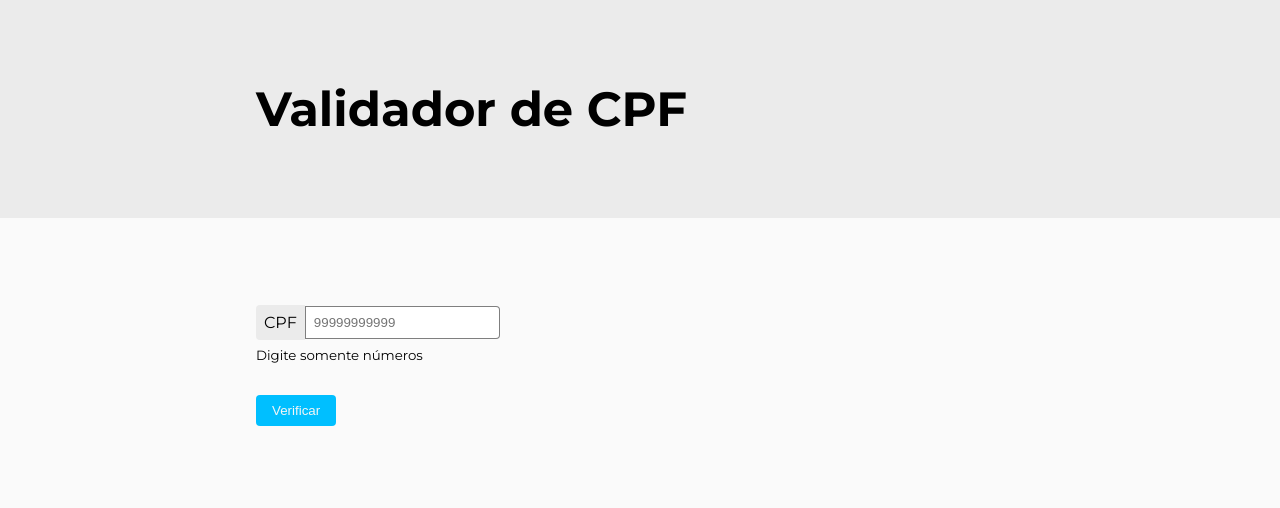
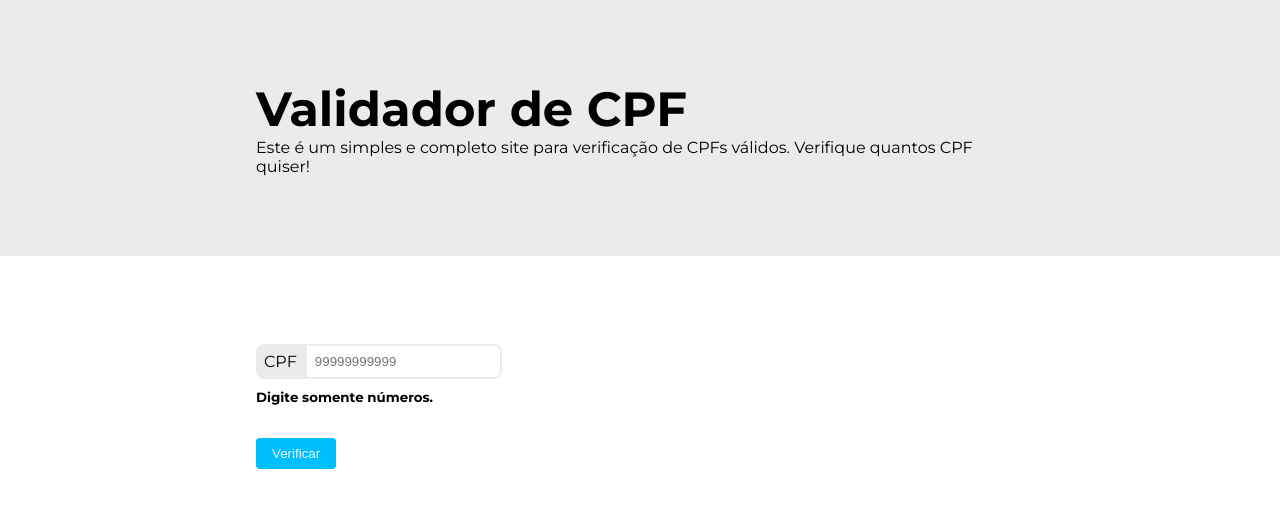
Before and after one commit to xandong/validador-cpf, a plain HTML site: page index.html in a window 1280 px wide. Drawn offline with Linux system fonts and the light colour scheme.

Commit message:
style: reescrita de textos e melhoria de cores

```diff
--- a/assets/script.js
+++ b/assets/script.js
@@ -6,7 +6,7 @@ function validador() {
   exCpf = exCpf.split("");
   if (
     exCpf.length != 11 ||
-    validadorInvalidos(exCpf) ||
+    verificadorInvalidos(exCpf) ||
     validadorPrimeiroDigito(exCpf) != exCpf[9] ||
     validadorSegundoDigito(exCpf) != exCpf[10]
   )
@@ -22,7 +22,7 @@ function validador() {
   );
 }
 
-function validadorInvalidos(exCpf) {
+function verificadorInvalidos(exCpf) {
   let count = 0;
   exCpf.forEach((element) => {
     if (exCpf[0] == element) count++;
--- a/assets/style.css
+++ b/assets/style.css
@@ -1,32 +1,28 @@
 @import url("https://fonts.googleapis.com/css2?family=Montserrat:wght@400;500;600;700;800&display=swap");
-
 * {
   margin: 0;
   padding: 0;
   box-sizing: border-box;
 }
-
 body {
   width: 100vw;
   height: 100vh;
 
-  background-color: rgb(250, 250, 250);
+  background-color: white;
   font-family: "Montserrat";
 }
-
 header {
   width: 100%;
   padding: 5rem 20%;
 
   display: flex;
-  justify-content: start;
-  align-items: center;
+  flex-direction: column;
+  align-items: flex-start;
   background-color: #ebebeb;
 }
 h1 {
   font-size: 3rem;
 }
-
 main {
   width: 100%;
   padding: 5rem 20%;
@@ -42,20 +38,17 @@ section {
 section p {
   padding: 8px;
   background-color: #ebebeb;
-  border-radius: 4px 0 0 4px;
+  border-radius: 8px 0 0 8px;
 }
 section input {
   padding: 8px;
-  border: 1px solid rgba(0, 0, 0, 0.5);
-  border-radius: 0 4px 4px 0;
+  border: 2px solid #ebebeb;
+  border-radius: 0 8px 8px 0;
 }
-section input:focus {
-  border-radius: 0 4px 4px 0;
-}
+
 #cpf {
   margin: 4px 0;
 }
-
 .btn {
   width: fit-content;
   margin: 2rem 0;
@@ -72,14 +65,10 @@ section input:focus {
 .btn:focus {
   background-color: rgb(60, 206, 255);
   box-shadow: 0px 0px 0px 1px rgba(0, 0, 0, 0.5) inset;
-  /* border: 1px solid black; */
 }
-
 .verified {
-  font-weight: 600;
   color: limegreen;
 }
 .failed {
-  font-weight: 600;
   color: tomato;
 }
--- a/index.html
+++ b/index.html
@@ -13,13 +13,19 @@
     />
   </head>
   <body>
-    <header><h1>Validador de CPF</h1></header>
+    <header>
+      <h1>Validador de CPF</h1>
+      <p>
+        Este é um simples e completo site para verificação de CPFs válidos.
+        Verifique quantos CPF quiser!
+      </p>
+    </header>
     <main>
       <section>
         <p>CPF</p>
         <input placeholder="99999999999" name="" id="cpf" />
       </section>
-      <small id="notify">Digite somente números</small>
+      <strong><small id="notify">Digite somente números.</small></strong>
       <button class="btn" onclick="validador()">Verificar</button>
     </main>
     <script src="assets/script.js"></script>
```
